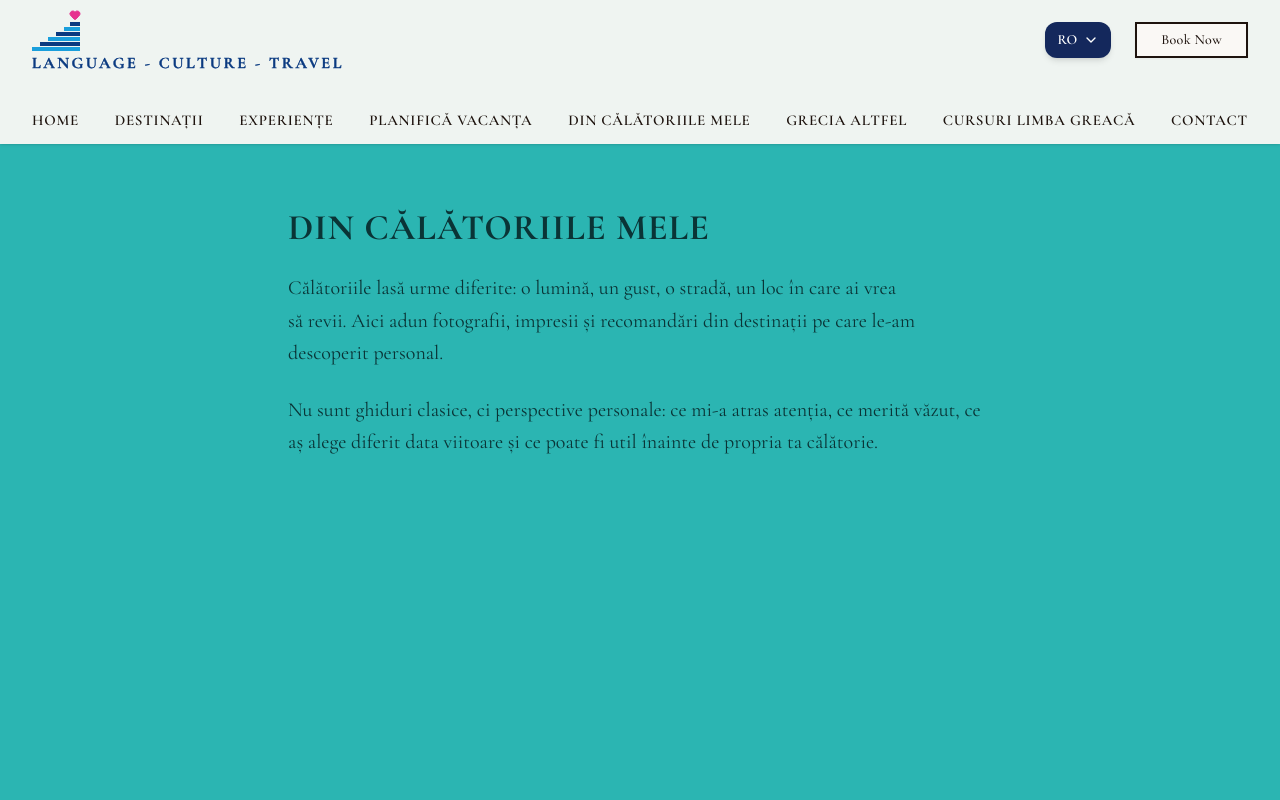
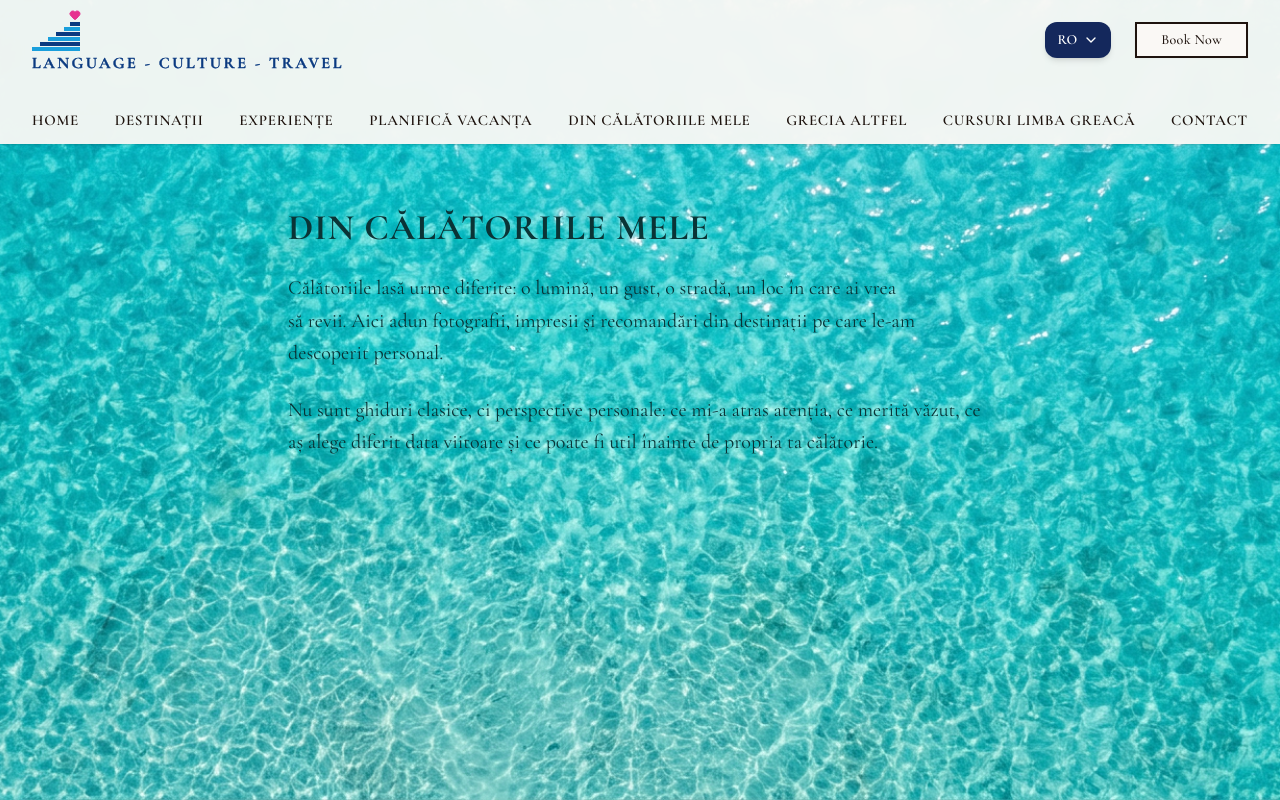
Before and after one commit to ultim-ate/ultim-ate, a Next.js app: page /din-calatoriile-mele in a window 1280 px wide. Built offline with nearby package versions, Linux system fonts and the light colour scheme.

Commit message:
feat: add image component and refactor page layout
Added Image component and updated class names for better styling

Co-authored-by: ultim-ate <49019202+ultim-ate@users.noreply.github.com>

```diff
--- a/app/din-calatoriile-mele/page.tsx
+++ b/app/din-calatoriile-mele/page.tsx
@@ -1,4 +1,5 @@
 import type { Metadata } from "next"
+import Image from "next/image"
 import { Header } from "@/components/header"
 
 export const metadata: Metadata = {
@@ -13,8 +14,9 @@ export default function DinCalatoriileMelePage() {
       <Header solid />
       <main
         lang="ro"
-        className="min-h-screen [--travel-ink:#0a3436] [--travel-surface:#2bb5b2] bg-[var(--travel-surface)] font-sans text-[var(--travel-ink)]"
+        className="relative isolate min-h-screen [--travel-ink:#0a3436] font-sans text-[var(--travel-ink)]"
       >
+        <Image src="/images/ionian-sea.png" alt="" fill priority sizes="100vw" className="-z-10 object-cover" />
         <div className="mx-auto flex max-w-3xl flex-col gap-6 px-6 pb-20 pt-40 lg:px-8 lg:pt-52">
           <h1 className="text-3xl font-bold uppercase tracking-wide md:text-4xl">Din Călătoriile Mele</h1>
           <p className="text-pretty text-lg leading-relaxed md:text-xl">
```
